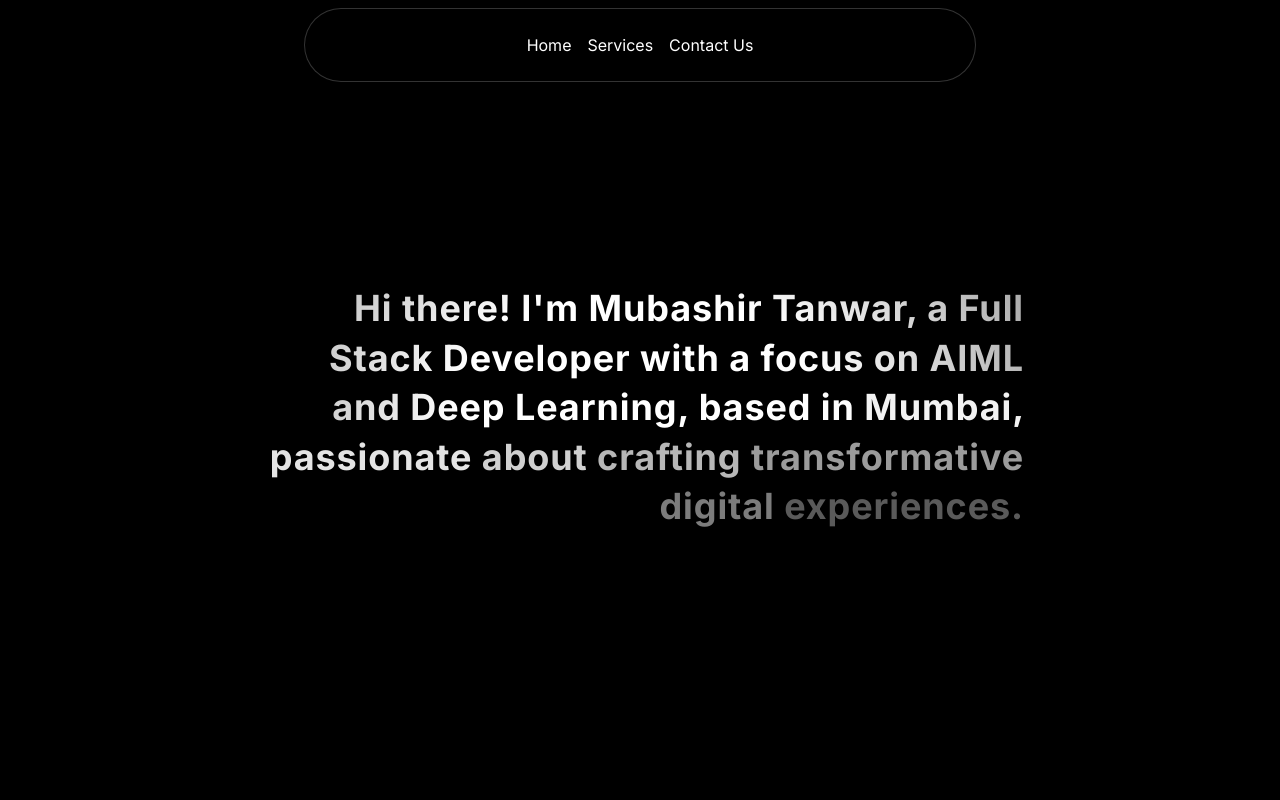
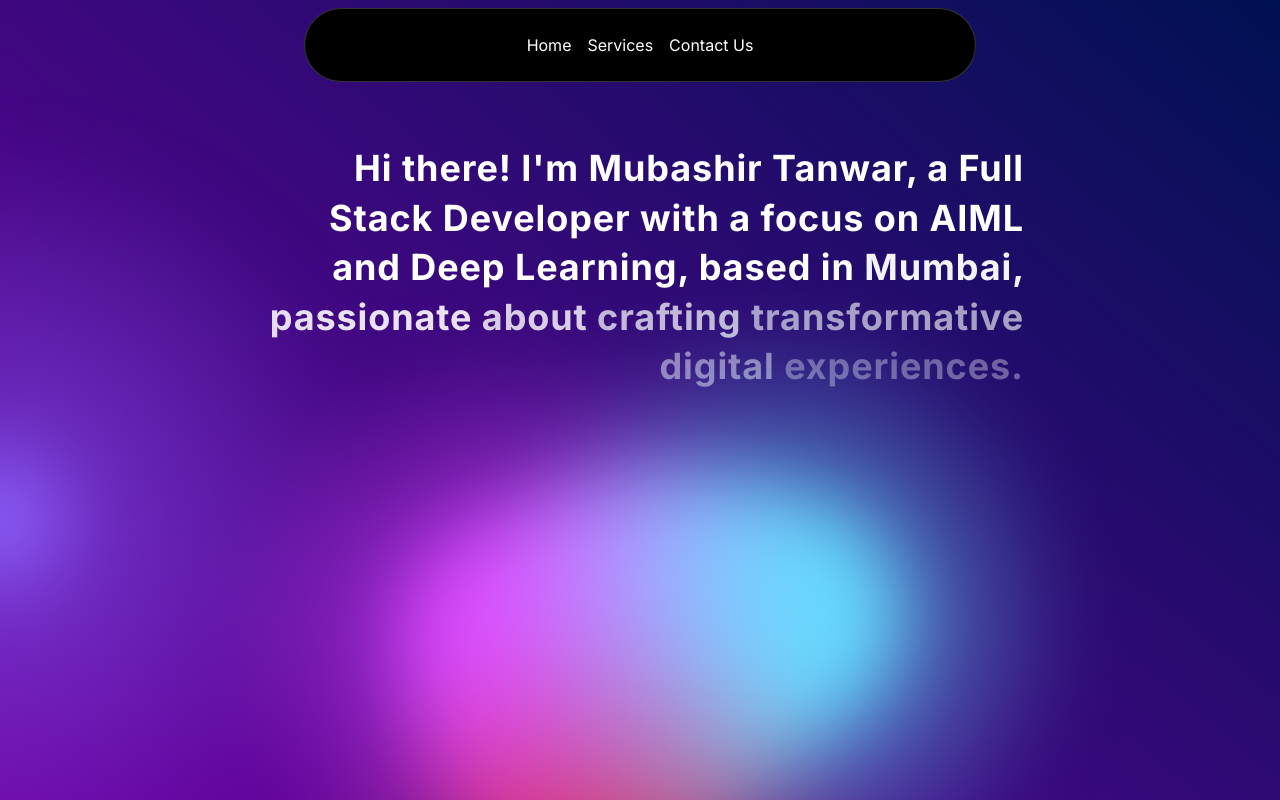
Before and after one commit to MubashirTanwar/portfolio, a Next.js app: page / in a window 1280 px wide. Built offline with nearby package versions, Linux system fonts and the light colour scheme.

Commit message:
add background gradient

```diff
--- a/src/app/layout.tsx
+++ b/src/app/layout.tsx
@@ -2,7 +2,7 @@
 import { Inter } from "next/font/google";
 import "./globals.css";
 import NavbarDemo from "@/components/Navbar";
-
+import { BackgroundGradientAnimation } from "@/components/ui/background-gradient-animation";
 const inter = Inter({ subsets: ["latin"] });
 
 export const metadata: Metadata = {
@@ -21,7 +21,10 @@
         <div className="relative w-full flex items-center justify-center">
         <NavbarDemo/>
         </div>
+        <BackgroundGradientAnimation>
         {children}
+        </BackgroundGradientAnimation>
+
         </body>
     </html>
   );
--- a/src/app/page.tsx
+++ b/src/app/page.tsx
@@ -1,11 +1,9 @@
 import React from "react";
 import TextGenerateEffectDemo from "@/components/Text";
+
 export default function GridBackgroundDemo() {
   return (
-    <div className="h-[100vh] w-full dark:bg-black bg-white  dark:bg-grid-white/[0.2] bg-grid-black/[0.2] relative flex items-center justify-center">
-      {/* Radial gradient for the container to give a faded look */}
-      <div className="absolute pointer-events-none inset-0 flex items-center justify-center dark:bg-black bg-white [mask-image:radial-gradient(ellipse_at_center,transparent_20%,black)]"></div>
+      // {/* Radial gradient for the container to give a faded look */}
       <TextGenerateEffectDemo/>
-    </div>
   );
 }
--- /dev/null
+++ b/src/components/ui/background-gradient-animation.tsx
@@ -0,0 +1,171 @@
+"use client";
+import { cn } from "@/lib/utils";
+import { useEffect, useRef, useState } from "react";
+
+export const BackgroundGradientAnimation = ({
+  gradientBackgroundStart = "rgb(108, 0, 162)",
+  gradientBackgroundEnd = "rgb(0, 17, 82)",
+  firstColor = "18, 113, 255",
+  secondColor = "221, 74, 255",
+  thirdColor = "100, 220, 255",
+  fourthColor = "200, 50, 50",
+  fifthColor = "180, 180, 50",
+  pointerColor = "140, 100, 255",
+  size = "80%",
+  blendingValue = "hard-light",
+  children,
+  className,
+  interactive = true,
+  containerClassName,
+}: {
+  gradientBackgroundStart?: string;
+  gradientBackgroundEnd?: string;
+  firstColor?: string;
+  secondColor?: string;
+  thirdColor?: string;
+  fourthColor?: string;
+  fifthColor?: string;
+  pointerColor?: string;
+  size?: string;
+  blendingValue?: string;
+  children?: React.ReactNode;
+  className?: string;
+  interactive?: boolean;
+  containerClassName?: string;
+}) => {
+  const interactiveRef = useRef<HTMLDivElement>(null);
+
+  const [curX, setCurX] = useState(0);
+  const [curY, setCurY] = useState(0);
+  const [tgX, setTgX] = useState(0);
+  const [tgY, setTgY] = useState(0);
+  useEffect(() => {
+    document.body.style.setProperty(
+      "--gradient-background-start",
+      gradientBackgroundStart
+    );
+    document.body.style.setProperty(
+      "--gradient-background-end",
+      gradientBackgroundEnd
+    );
+    document.body.style.setProperty("--first-color", firstColor);
+    document.body.style.setProperty("--second-color", secondColor);
+    document.body.style.setProperty("--third-color", thirdColor);
+    document.body.style.setProperty("--fourth-color", fourthColor);
+    document.body.style.setProperty("--fifth-color", fifthColor);
+    document.body.style.setProperty("--pointer-color", pointerColor);
+    document.body.style.setProperty("--size", size);
+    document.body.style.setProperty("--blending-value", blendingValue);
+  }, []);
+
+  useEffect(() => {
+    function move() {
+      if (!interactiveRef.current) {
+        return;
+      }
+      setCurX(curX + (tgX - curX) / 20);
+      setCurY(curY + (tgY - curY) / 20);
+      interactiveRef.current.style.transform = `translate(${Math.round(
+        curX
+      )}px, ${Math.round(curY)}px)`;
+    }
+
+    move();
+  }, [tgX, tgY]);
+
+  const handleMouseMove = (event: React.MouseEvent<HTMLDivElement>) => {
+    if (interactiveRef.current) {
+      const rect = interactiveRef.current.getBoundingClientRect();
+      setTgX(event.clientX - rect.left);
+      setTgY(event.clientY - rect.top);
+    }
+  };
+
+  return (
+    <div
+      className={cn(
+        "h-screen w-screen relative overflow-hidden top-0 left-0 bg-[linear-gradient(40deg,var(--gradient-background-start),var(--gradient-background-end))]",
+        containerClassName
+      )}
+    >
+      <svg className="hidden">
+        <defs>
+          <filter id="blurMe">
+            <feGaussianBlur
+              in="SourceGraphic"
+              stdDeviation="10"
+              result="blur"
+            />
+            <feColorMatrix
+              in="blur"
+              mode="matrix"
+              values="1 0 0 0 0  0 1 0 0 0  0 0 1 0 0  0 0 0 18 -8"
+              result="goo"
+            />
+            <feBlend in="SourceGraphic" in2="goo" />
+          </filter>
+        </defs>
+      </svg>
+      <div className={cn("", className)}>{children}</div>
+      <div className="gradients-container [filter:url(#blurMe)_blur(40px)] h-full w-full">
+        <div
+          className={cn(
+            `absolute [background:radial-gradient(circle_at_center,_var(--first-color)_0,_var(--first-color)_50%)_no-repeat]`,
+            `[mix-blend-mode:var(--blending-value)] w-[var(--size)] h-[var(--size)] top-[calc(50%-var(--size)/2)] left-[calc(50%-var(--size)/2)]`,
+            `[transform-origin:center_center]`,
+            `animate-first`,
+            `opacity-100`
+          )}
+        ></div>
+        <div
+          className={cn(
+            `absolute [background:radial-gradient(circle_at_center,_rgba(var(--second-color),_0.8)_0,_rgba(var(--second-color),_0)_50%)_no-repeat]`,
+            `[mix-blend-mode:var(--blending-value)] w-[var(--size)] h-[var(--size)] top-[calc(50%-var(--size)/2)] left-[calc(50%-var(--size)/2)]`,
+            `[transform-origin:calc(50%-400px)]`,
+            `animate-second`,
+            `opacity-100`
+          )}
+        ></div>
+        <div
+          className={cn(
+            `absolute [background:radial-gradient(circle_at_center,_rgba(var(--third-color),_0.8)_0,_rgba(var(--third-color),_0)_50%)_no-repeat]`,
+            `[mix-blend-mode:var(--blending-value)] w-[var(--size)] h-[var(--size)] top-[calc(50%-var(--size)/2)] left-[calc(50%-var(--size)/2)]`,
+            `[transform-origin:calc(50%+400px)]`,
+            `animate-third`,
+            `opacity-100`
+          )}
+        ></div>
+        <div
+          className={cn(
+            `absolute [background:radial-gradient(circle_at_center,_rgba(var(--fourth-color),_0.8)_0,_rgba(var(--fourth-color),_0)_50%)_no-repeat]`,
+            `[mix-blend-mode:var(--blending-value)] w-[var(--size)] h-[var(--size)] top-[calc(50%-var(--size)/2)] left-[calc(50%-var(--size)/2)]`,
+            `[transform-origin:calc(50%-200px)]`,
+            `animate-fourth`,
+            `opacity-70`
+          )}
+        ></div>
+        <div
+          className={cn(
+            `absolute [background:radial-gradient(circle_at_center,_rgba(var(--fifth-color),_0.8)_0,_rgba(var(--fifth-color),_0)_50%)_no-repeat]`,
+            `[mix-blend-mode:var(--blending-value)] w-[var(--size)] h-[var(--size)] top-[calc(50%-var(--size)/2)] left-[calc(50%-var(--size)/2)]`,
+            `[transform-origin:calc(50%-800px)_calc(50%+800px)]`,
+            `animate-fifth`,
+            `opacity-100`
+          )}
+        ></div>
+
+        {interactive && (
+          <div
+            ref={interactiveRef}
+            onMouseMove={handleMouseMove}
+            className={cn(
+              `absolute [background:radial-gradient(circle_at_center,_rgba(var(--pointer-color),_0.8)_0,_rgba(var(--pointer-color),_0)_50%)_no-repeat]`,
+              `[mix-blend-mode:var(--blending-value)] w-full h-full -top-1/2 -left-1/2`,
+              `opacity-70`
+            )}
+          ></div>
+        )}
+      </div>
+    </div>
+  );
+};
--- a/tailwind.config.ts
+++ b/tailwind.config.ts
@@ -27,10 +27,48 @@
           from: { height: "var(--radix-accordion-content-height)" },
           to: { height: "0" },
         },
+        moveHorizontal: {
+          "0%": {
+            transform: "translateX(-50%) translateY(-10%)",
+          },
+          "50%": {
+            transform: "translateX(50%) translateY(10%)",
+          },
+          "100%": {
+            transform: "translateX(-50%) translateY(-10%)",
+          },
+        },
+        moveInCircle: {
+          "0%": {
+            transform: "rotate(0deg)",
+          },
+          "50%": {
+            transform: "rotate(180deg)",
+          },
+          "100%": {
+            transform: "rotate(360deg)",
+          },
+        },
+        moveVertical: {
+          "0%": {
+            transform: "translateY(-50%)",
+          },
+          "50%": {
+            transform: "translateY(50%)",
+          },
+          "100%": {
+            transform: "translateY(-50%)",
+          },
+        },
       },
       animation: {
         "accordion-down": "accordion-down 0.2s ease-out",
         "accordion-up": "accordion-up 0.2s ease-out",
+        first: "moveVertical 30s ease infinite",
+        second: "moveInCircle 20s reverse infinite",
+        third: "moveInCircle 40s linear infinite",
+        fourth: "moveHorizontal 40s ease infinite",
+        fifth: "moveInCircle 20s ease infinite",
       },
     },
   },
```
